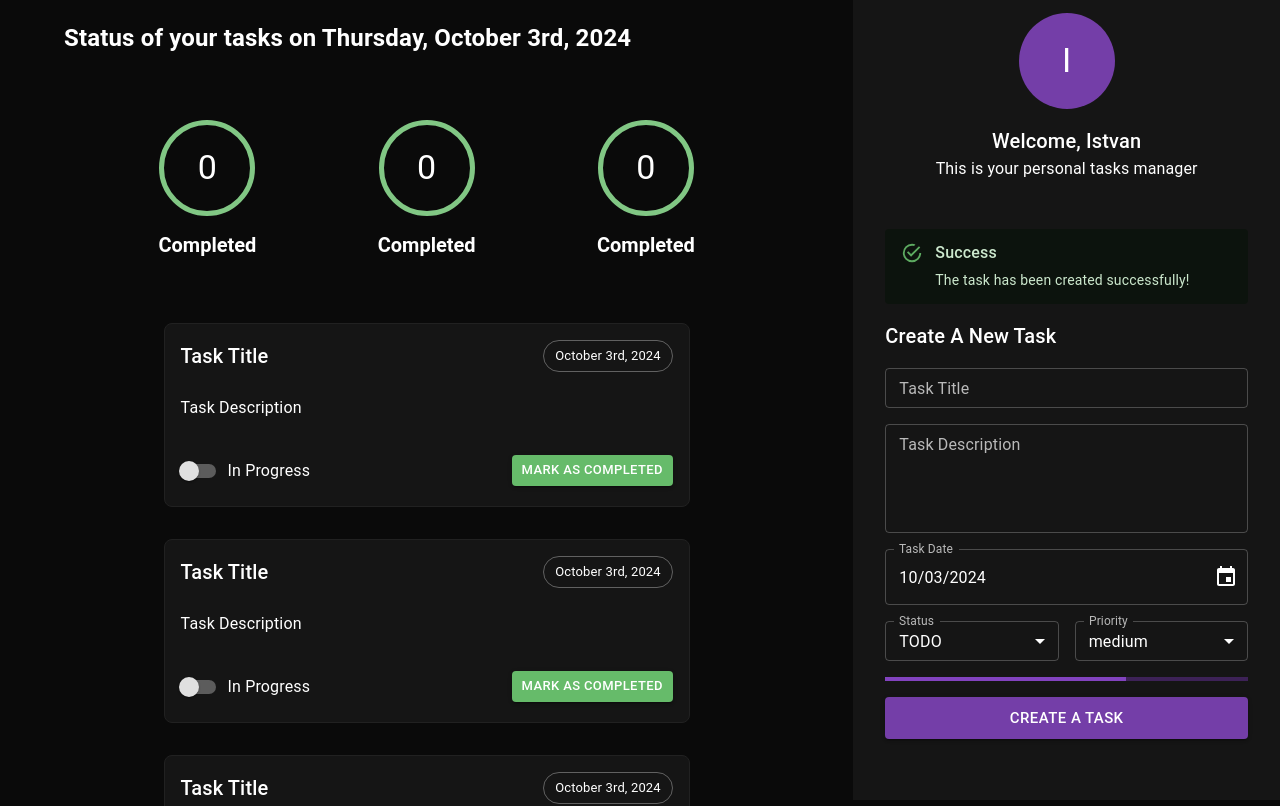
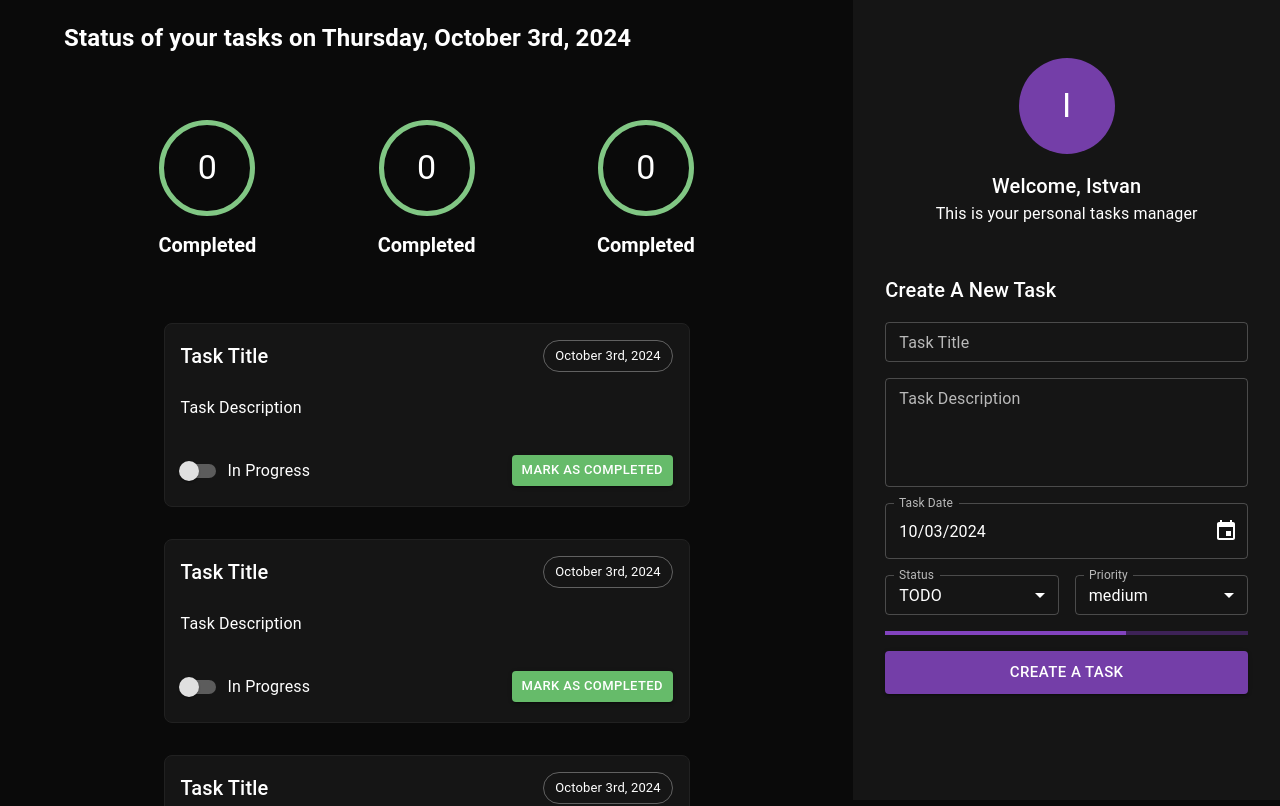
Before and after one commit to stevebiczyk/ts-react-todo-app, a React (Create React App) app: page / in a window 1280 px wide. Shown: the top 806 px of the page. Built offline with nearby package versions, Linux system fonts and the light colour scheme.

Commit message:
managed side effects in mutation

```diff
--- a/src/components/createTaskForm/createTaskForm.tsx
+++ b/src/components/createTaskForm/createTaskForm.tsx
@@ -1,4 +1,4 @@
-import React, { FC, ReactElement, useState } from 'react';
+import React, { FC, ReactElement, useState, useEffect } from 'react';
 import {
   Box,
   Typography,
@@ -27,6 +27,8 @@
   const [status, setStatus] = useState<string>(Status.todo);
   const [priority, setPriority] = useState<string>(Priority.medium);
 
+  const [showSuccess, setShowSuccess] = useState<boolean>(false);
+
   // Create task mutation
   // const createTaskMutation = useMutation((data: ICreateTask) => {
   //   sendApiRequest('http://localhost:3200/tasks', 'POST', data);
@@ -52,6 +54,24 @@
     createTaskMutation.mutate(task);
   }
 
+  /**
+   * Manage side effects inside the application
+   */
+
+  useEffect(() => {
+    if (createTaskMutation.isSuccess) {
+      setShowSuccess(true);
+    }
+
+    const successTimeout = setTimeout(() => {
+      setShowSuccess(false);
+    }, 7000);
+
+    return () => {
+      clearTimeout(successTimeout);
+    };
+  }, [createTaskMutation.isSuccess]);
+
   return (
     <Box
       display="flex"
@@ -61,10 +81,13 @@
       px={4}
       my={6}
     >
-      <Alert severity="success" sx={{ width: '100%', marginBottom: '16px' }}>
-        <AlertTitle>Success</AlertTitle>
-        The task has been created successfully!
-      </Alert>
+      {showSuccess && (
+        <Alert severity="success" sx={{ width: '100%', marginBottom: '16px' }}>
+          <AlertTitle>Success</AlertTitle>
+          The task has been created successfully!
+        </Alert>
+      )}
+
       <Typography mb={2} component="h2" variant="h6">
         Create A New Task
       </Typography>
```
